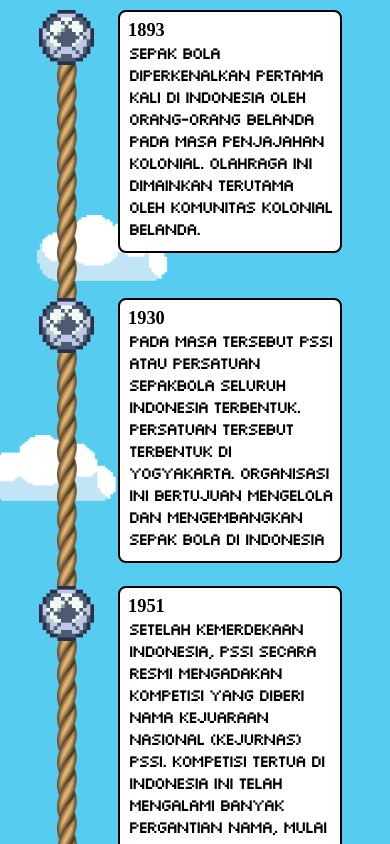
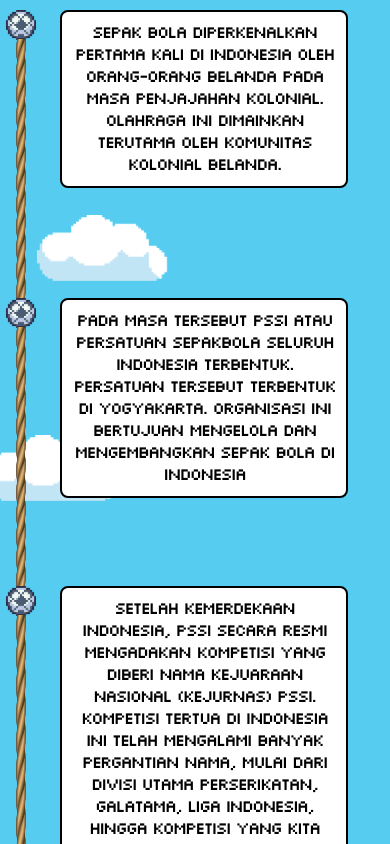
Before and after one commit to satriaberliano/WebDesign-Sports-ADS, a React (Create React App) app: page /football-history in a window 390 px wide. Shown: the top 844 px of the page. Built offline with nearby package versions, Linux system fonts and the light colour scheme.

Commit message:
style (responsive); fix history's responsive

```diff
--- a/src/pages/history/BadmintonHistory.jsx
+++ b/src/pages/history/BadmintonHistory.jsx
@@ -73,7 +73,6 @@
 
               <div className='data-item'>
                 <div className='data-item-content'>
-                  <p className='sport-title'>{experience.date}</p>
                   <p className='sport-subtitle'>{experience.desc}</p>
                 </div>
               </div>
@@ -100,9 +99,8 @@
                 </div>
               )}
 
-              <div className='data-item-sm'>
+              <div className='data-item-sm data-item-sm-badminton'>
                 <div className='data-item-content'>
-                  <p className='sport-title'>{experience.date}</p>
                   <p className='sport-subtitle'>{experience.desc}</p>
                 </div>
               </div>
--- a/src/pages/history/EsportHistory.jsx
+++ b/src/pages/history/EsportHistory.jsx
@@ -44,11 +44,11 @@
       <div className='sport-section'>
         <div className='sport-content-1'>
           {dataHistory.map((experience, id, arr) => (
-            <div key={id} className='sport-data'>
+            <div key={id} className='sport-data sport-data-esport'>
               {(id + 1) % 2 !== 0 && (
                 <>
                   <div className='gambar-kiri'></div>
-                  <div className='lambang-wrapper-esport'>
+                  <div className='lambang-wrapper-esport simbol-wrapper-esport'>
                     <div className='sport-game'>
                       <img src={katak} alt='katak' width='70' />
                     </div>
@@ -89,9 +89,8 @@
                 </div>
               )}
 
-              <div className='data-item-sm'>
+              <div className='data-item-sm data-item-sm-esport'>
                 <div className='data-item-content'>
-                  <p className='sport-title'>{experience.date}</p>
                   <p className='sport-subtitle'>{experience.desc}</p>
                 </div>
               </div>
--- a/src/pages/history/FootballHistory.jsx
+++ b/src/pages/history/FootballHistory.jsx
@@ -65,7 +65,7 @@
       <div className='sport-section'>
         <div className='sport-content-1'>
           {dataHistory.map((experience, id, arr) => (
-            <div key={id} className='sport-data'>
+            <div key={id} className='sport-data-football'>
               {(id + 1) % 2 !== 0 && (
                 <>
                   <div className='gambar-kiri'>
@@ -81,7 +81,12 @@
                     </div>
                     {id + 1 !== arr.length && (
                       <div className='sport-line'>
-                        <img src={tali} alt='tali' width='20' />
+                        <img
+                          src={tali}
+                          alt='tali'
+                          width='20'
+                          className='line-football'
+                        />
                       </div>
                     )}
                   </div>
@@ -90,7 +95,6 @@
 
               <div className='data-item'>
                 <div className='data-item-content'>
-                  <p className='sport-title'>{experience.date}</p>
                   <p className='sport-subtitle'>{experience.desc}</p>
                 </div>
               </div>
@@ -102,7 +106,12 @@
                       <img src={bola} alt='bola' width='55' />
                     </div>
                     <div className='sport-line'>
-                      <img src={tali} alt='tali' width='20' />
+                      <img
+                        src={tali}
+                        alt='tali'
+                        width='20'
+                        className='line-football'
+                      />
                     </div>
                   </div>
                   <div className='gambar-kiri'>
@@ -125,7 +134,6 @@
 
               <div className='data-item-sm'>
                 <div className='data-item-content'>
-                  <p className='sport-title'>{experience.date}</p>
                   <p className='sport-subtitle'>{experience.desc}</p>
                 </div>
               </div>
--- a/src/pages/history/SilatHistory.jsx
+++ b/src/pages/history/SilatHistory.jsx
@@ -50,9 +50,9 @@
     <div className='sport-container'>
       <img src={bgSilat} alt='bg-silat' className='bg-silat' />
       <div className='sport-section'>
-        <div className='sport-content-1'>
+        <div className='sport-content-1 sport-content-silat'>
           {dataExperience.map((experience, id, arr) => (
-            <div key={id} className='sport-data'>
+            <div key={id} className='sport-data sport-data-silat'>
               {(id + 1) % 2 !== 0 && (
                 <>
                   <div className='gambar-kiri'>
@@ -71,16 +71,15 @@
                 </>
               )}
 
-              <div key={id} className='data-item'>
+              <div className='data-item'>
                 <div className='data-item-content'>
-                  <p className='sport-title'>{experience.date}</p>
                   <p className='sport-subtitle'>{experience.desc}</p>
                 </div>
               </div>
 
               {(id + 1) % 2 === 0 && id + 1 !== arr.length && (
                 <>
-                  <div className='lambang-wrapper'>
+                  <div className='lambang-wrapper-silat'>
                     <div className='sport-medal'>
                       <img src={medali} alt='medali' width='55' />
                     </div>
@@ -104,7 +103,6 @@
 
               <div key={id} className='data-item-sm'>
                 <div className='data-item-content'>
-                  <p className='sport-title'>{experience.date}</p>
                   <p className='sport-subtitle'>{experience.desc}</p>
                 </div>
               </div>
--- a/src/styles/arrow-up.css
+++ b/src/styles/arrow-up.css
@@ -12,10 +12,6 @@
   .back-to-top > a > img {
     width: 15em;
   }
-
-  .back-to-top {
-    margin-top: -100px;
-  }
 }
 
 @media screen and (max-width: 390px) {
--- a/src/styles/history.css
+++ b/src/styles/history.css
@@ -13,12 +13,21 @@
   width: 80%;
 }
 
-.sport-data {
+.sport-data,
+.sport-data-football {
   display: grid;
   grid-template-columns: 1fr max-content 1fr;
   gap: 1.5rem;
   margin-bottom: 0;
   height: 23.8em;
+}
+
+.sport-content-1 .sport-data-football:nth-child(3) {
+  height: 34em;
+}
+
+.sport-content-1 .sport-data-football:nth-child(3) .sport-line img {
+  height: 34em;
 }
 
 .gambar-kiri {
@@ -52,10 +61,12 @@
   align-items: center;
   width: 80%;
   margin: auto;
+  text-align: center;
 }
 
 .data-item-sm {
   display: none;
+  text-align: center;
 }
 
 .data-item-content {
@@ -86,11 +97,13 @@
   height: 96%;
 }
 
-.sport-data:last-child .gambar-kiri {
+.sport-data:last-child .gambar-kiri,
+.sport-data-football:last-child .gambar-kiri {
   visibility: hidden;
 }
 
-.sport-data:last-child {
+.sport-data:last-child,
+.sport-data-football:last-child {
   margin-bottom: 8em;
 }
 
@@ -111,6 +124,19 @@
   height: 80px;
   margin: auto;
   position: relative;
+}
+
+.sport-content-1 .sport-data-silat {
+  height: 34em;
+  position: relative;
+}
+
+.lambang-wrapper-silat > .sport-line > img {
+  height: 34em;
+}
+
+.sport-content-1 .sport-data-silat:nth-child(7) .data-item {
+  margin-top: 30px;
 }
 
 /* catur */
@@ -141,14 +167,12 @@
 
 @media screen and (max-width: 834px) {
   .sport-content-1 {
-    margin-bottom: 12em;
+    margin-bottom: 0em;
+    width: 90%;
   }
+
   .data-item {
     display: none;
-  }
-
-  .sport-data:last-child {
-    margin-bottom: 0;
   }
 
   .data-item-sm {
@@ -168,8 +192,26 @@
     height: 18em;
   }
 
-  .sport-data {
+  .sport-data,
+  .sport-data-football {
     height: 18em;
+  }
+
+  .sport-content-1 .sport-data-football:nth-child(3) {
+    height: 23em;
+  }
+
+  .sport-content-1 .sport-data-football:nth-child(3) .sport-line img {
+    height: 23em;
+  }
+
+  .sport-content-1 .sport-data-silat {
+    height: 25em;
+    position: relative;
+  }
+
+  .lambang-wrapper-silat > .sport-line > img {
+    height: 25em;
   }
 
   .simbol-wrapper {
@@ -204,47 +246,105 @@
   .lambang-wrapper-silat {
     width: 55px;
   }
+
+  .data-item-sm-badminton {
+    padding-top: 20px;
+  }
 }
 
 @media screen and (max-width: 678px) {
   .data-item-sm {
-    width: 19em;
+    width: 22em;
   }
 
   .sport-subtitle {
     font-size: 18px;
-    letter-spacing: -2.8px;
-  }
-}
-
-@media screen and (max-width: 390px) {
-  .data-item-sm {
-    width: 14em;
   }
 
-  .sport-subtitle {
-    font-size: 17px;
-  }
-
-  .sport-data:last-child {
-    margin-bottom: 3em;
-  }
-
+  .lambang-wrapper,
+  .simbol-wrapper,
   .lambang-wrapper-catur,
   .simbol-wrapper-catur {
     width: 30px;
   }
 
+  .sport-line,
+  .sport-line > img,
   .sport-line-catur,
   .sport-line-catur > img {
     width: 10px;
+  }
+  .lambang-wrapper-silat {
+    width: 35px;
   }
 
   .sport-catur {
     height: 55px;
   }
 
+  .sport-rounder {
+    height: 29px;
+  }
+
+  .sport-lifting {
+    height: 30px;
+  }
+
+  .sport-medal {
+    height: 29px;
+  }
+
+  .sport-medal > img {
+    width: 35px;
+  }
+
+  .sport-lifting > img,
+  .sport-rounder > img,
   .sport-catur > img {
     width: 30px;
   }
+
+  img .sport-content-1 {
+    width: 95%;
+  }
 }
+
+@media screen and (max-width: 390px) {
+  .sport-content-1 {
+    margin-bottom: 5em;
+  }
+
+  .data-item-sm {
+    width: 18em;
+  }
+
+  .sport-subtitle {
+    font-size: 17px;
+    letter-spacing: -2.5px;
+  }
+
+  .sport-data:last-child,
+  .sport-data-football:last-child {
+    margin-bottom: 3em;
+  }
+
+  .sport-content-1 {
+    width: 97%;
+  }
+
+  .data-item-sm-badminton {
+    margin-right: 10px;
+  }
+
+  .sport-data {
+    gap: 1rem;
+  }
+
+  .sport-content-1 .sport-data-esport:nth-child(5) {
+    height: 21em;
+  }
+
+  .sport-content-1 .sport-data-esport:nth-child(5) .sport-line img {
+    height: 21em;
+  }
+}
--- a/src/styles/style.css
+++ b/src/styles/style.css
@@ -22,7 +22,7 @@
 }
 
 header {
-  position: sticky;
+  border: 1px solid rgb(24, 8, 8);
   top: 0;
   display: flex;
   align-items: center;
```
Also changed, not shown: src/pages/history/LiftingHistory.jsx (+8 -8 lines).
